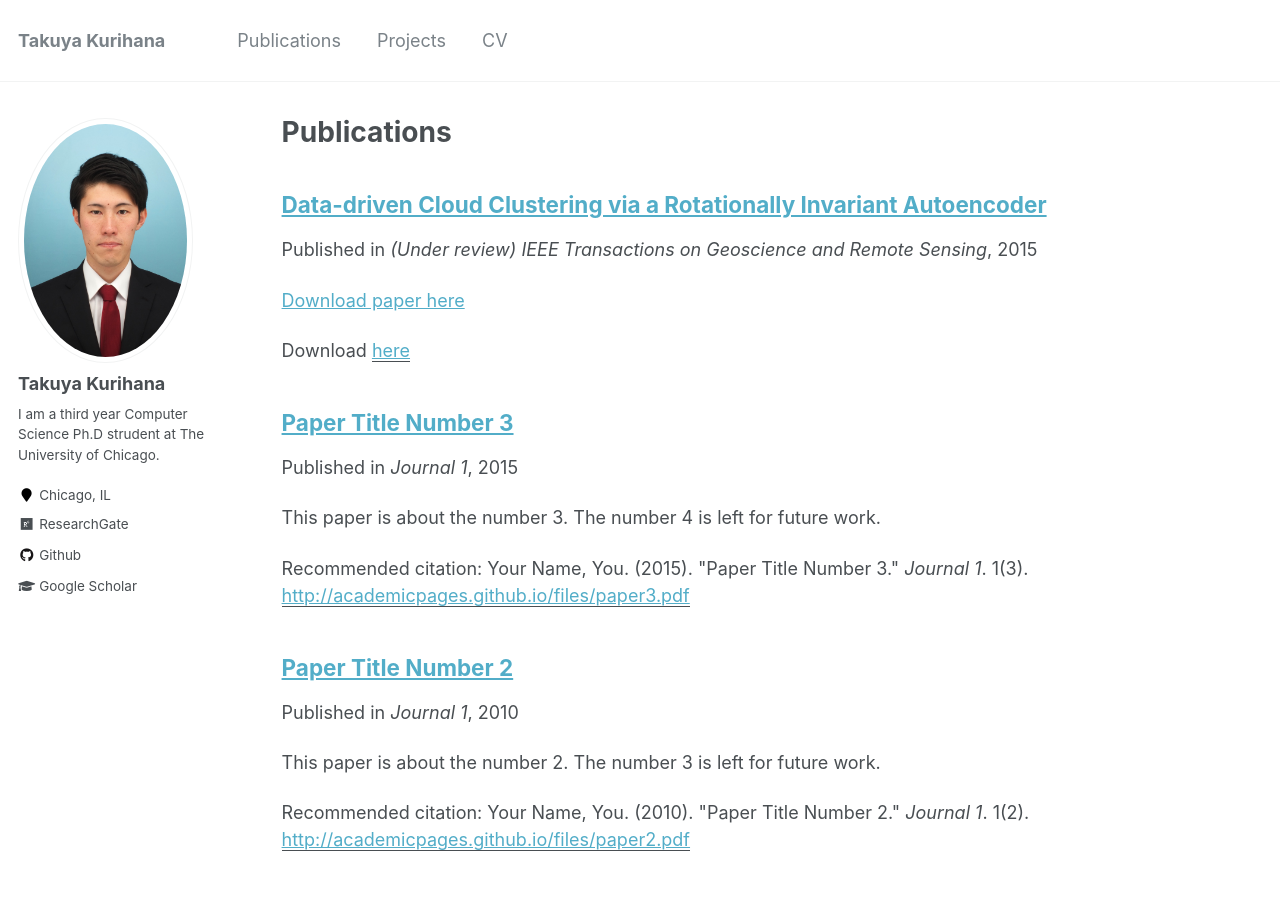
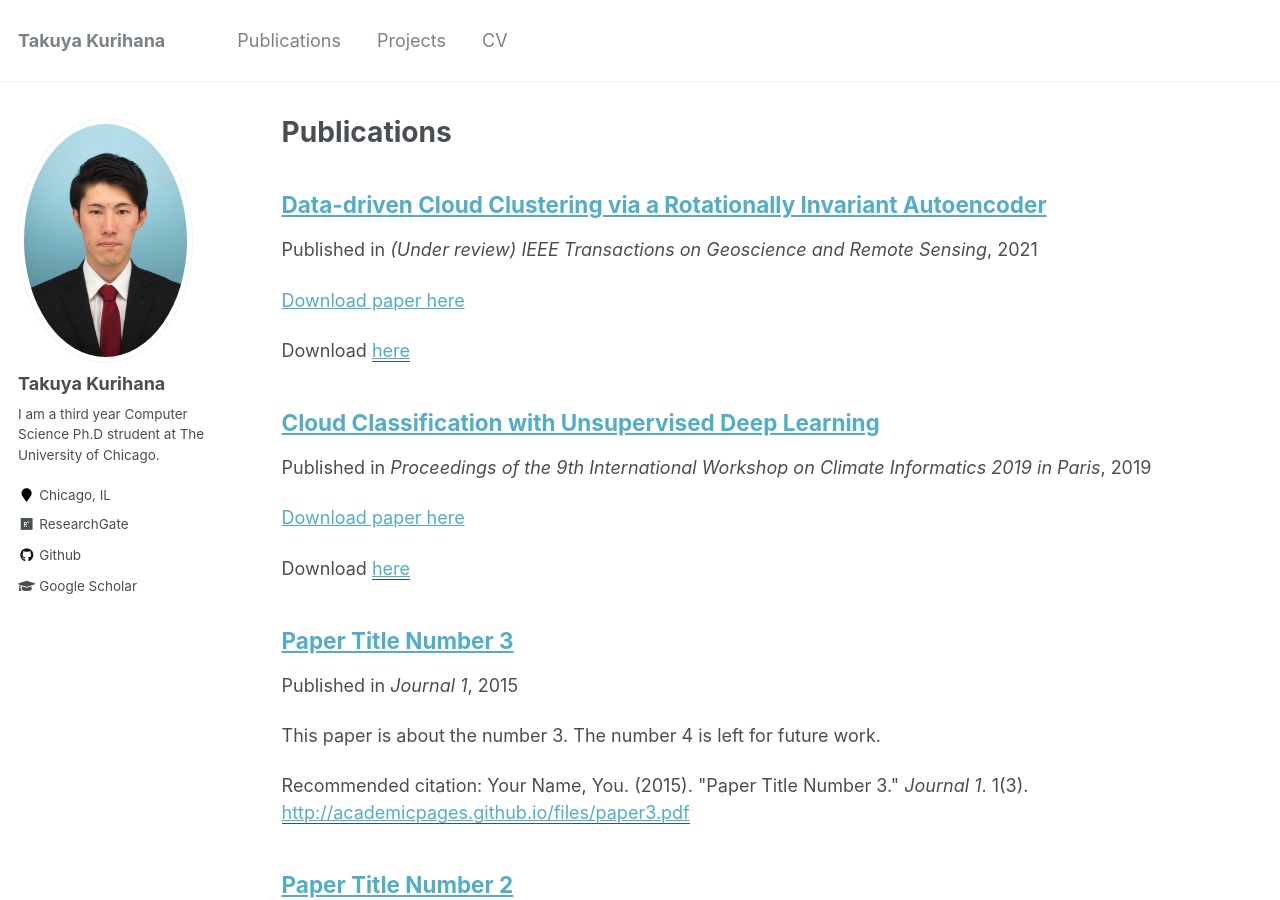
Before and after one commit to TakGlobus/takuyakurihana.github.io, a Jekyll site: the page built from _pages/publications.md, in a window 1280 px wide and 900 px high. Built offline with Jekyll 4.4.1, drawn with Linux system fonts in a browser that asks for light colours.

Commit message:
add ci2019

```diff
--- /dev/null
+++ b/_publications/2019-07-14-CI.md
@@ -0,0 +1,9 @@
+---
+title: "Cloud Classification with Unsupervised Deep Learning"
+collection: publications
+date: 2019-10-02
+venue: 'Proceedings of the 9th International Workshop on Climate Informatics 2019 in Paris'
+paperurl: 'https://par.nsf.gov/servlets/purl/10195161'
+---
+
+[Download paper here](https://par.nsf.gov/servlets/purl/10195161)
--- a/_publications/2021-03-02-TGRS.md
+++ b/_publications/2021-03-02-TGRS.md
@@ -1,7 +1,7 @@
 ---
 title: "Data-driven Cloud Clustering via a Rotationally Invariant Autoencoder"
 collection: publications
-date: 2015-10-01
+date: 2021-03-02
 venue: '(Under review) IEEE Transactions on Geoscience and Remote Sensing'
 paperurl: 'https://arxiv.org/pdf/2103.04885.pdf'
 ---
```
